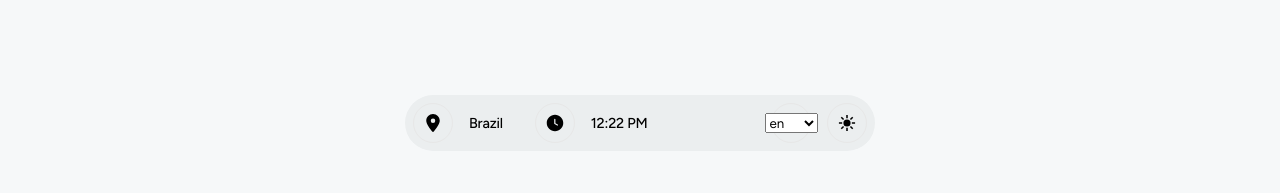
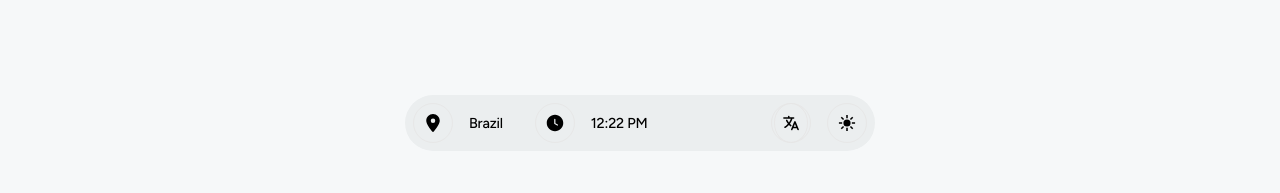
Before and after one commit to paulovdev/pdev-ts-next, a Next.js app: page /en/home/setup in a window 1280 px wide. Shown: the top 193 px of the page. Built offline with nearby package versions, Linux system fonts and the light colour scheme.

Commit message:
adding language button

```diff
--- a/src/app/[locale]/globals.scss
+++ b/src/app/[locale]/globals.scss
@@ -76,5 +76,41 @@ body {
 
 option {
   margin: 1rem;
-  border-bottom:1px solid var(--p);
+  border-bottom: 1px solid var(--p);
 }
+
+select {
+  position:relative;
+  display: none;
+  top:50px;
+
+  &.active{
+    display:block;
+  }
+}
+
+.theme-switch {
+  width: 40px;
+  height: 40px;
+
+  padding: .1rem;
+
+  border-radius: 100%;
+  border: 1px solid var(--border);
+
+  display: flex;
+  align-items: center;
+  justify-content: center;
+
+  cursor: pointer;
+
+  svg {
+    font-size: 18px !important;
+    color: var(--p);
+  }
+
+}
+
+.theme-switch {
+  border: 1px solid var(--border);
+}
--- a/src/components/locale-switcher-select.tsx
+++ b/src/components/locale-switcher-select.tsx
@@ -1,6 +1,8 @@
 "use client"
 import { useParams } from 'next/navigation';
 import { routing, usePathname, useRouter } from '@/i18n/routing';
+import { useState } from "react"
+import { IoLanguage } from "react-icons/io5";
 
 type Props = {
   defaultValue: string;
@@ -22,12 +24,15 @@ export default function LocaleSwitcherSelect({ defaultValue }: Props) {
       { locale: value }
     );
   };
-
+  const [themeToggle, setThemeToggle] = useState(false)
 
 
   return (
+    <div className="theme-switch" onClick={() => setThemeToggle(!themeToggle)}>
+      <IoLanguage />
+
       <select
-      className="select-lang"
+        className={themeToggle ? "active" : ""}
         defaultValue={defaultValue}
         onChange={onSelectChange}
       >
@@ -37,5 +42,7 @@ export default function LocaleSwitcherSelect({ defaultValue }: Props) {
           </option>
         ))}
       </select>
+
+    </div>
   );
 }
```
Lines whose indentation alone changed are shown as unchanged.
